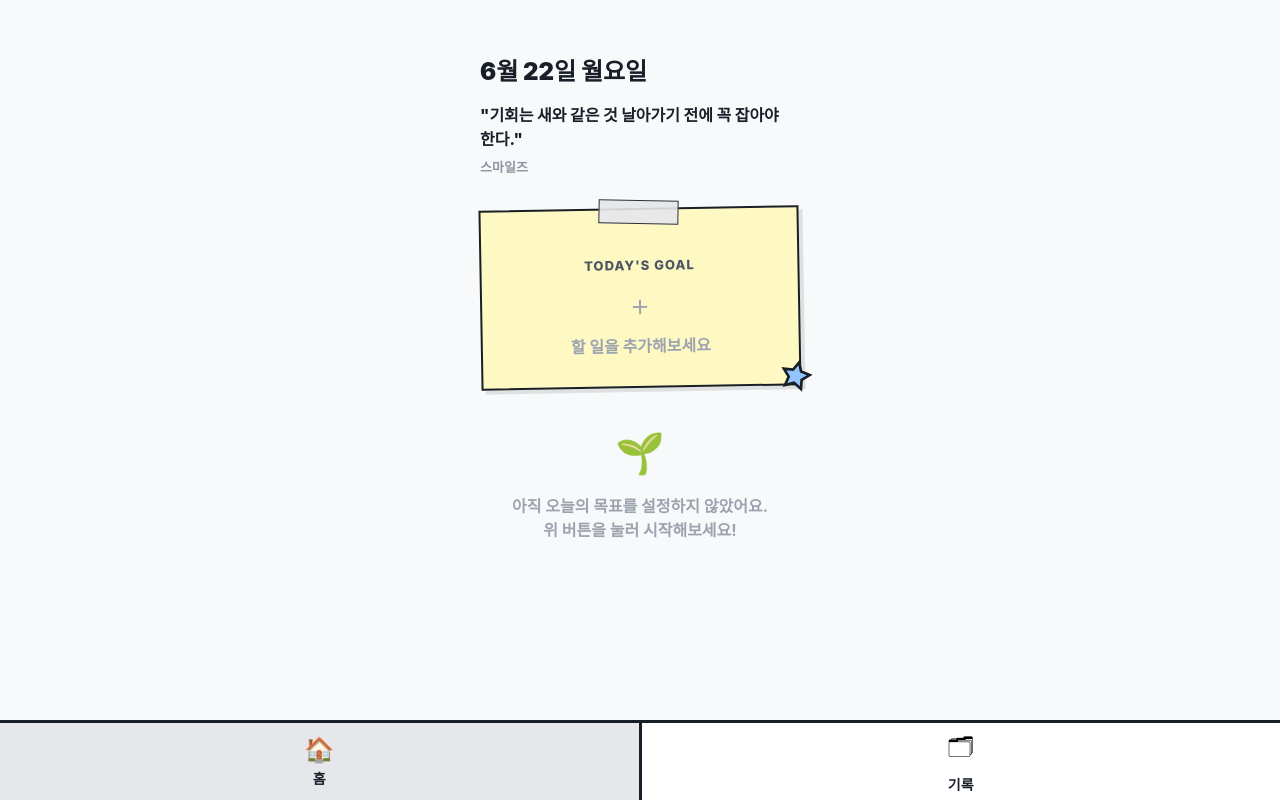
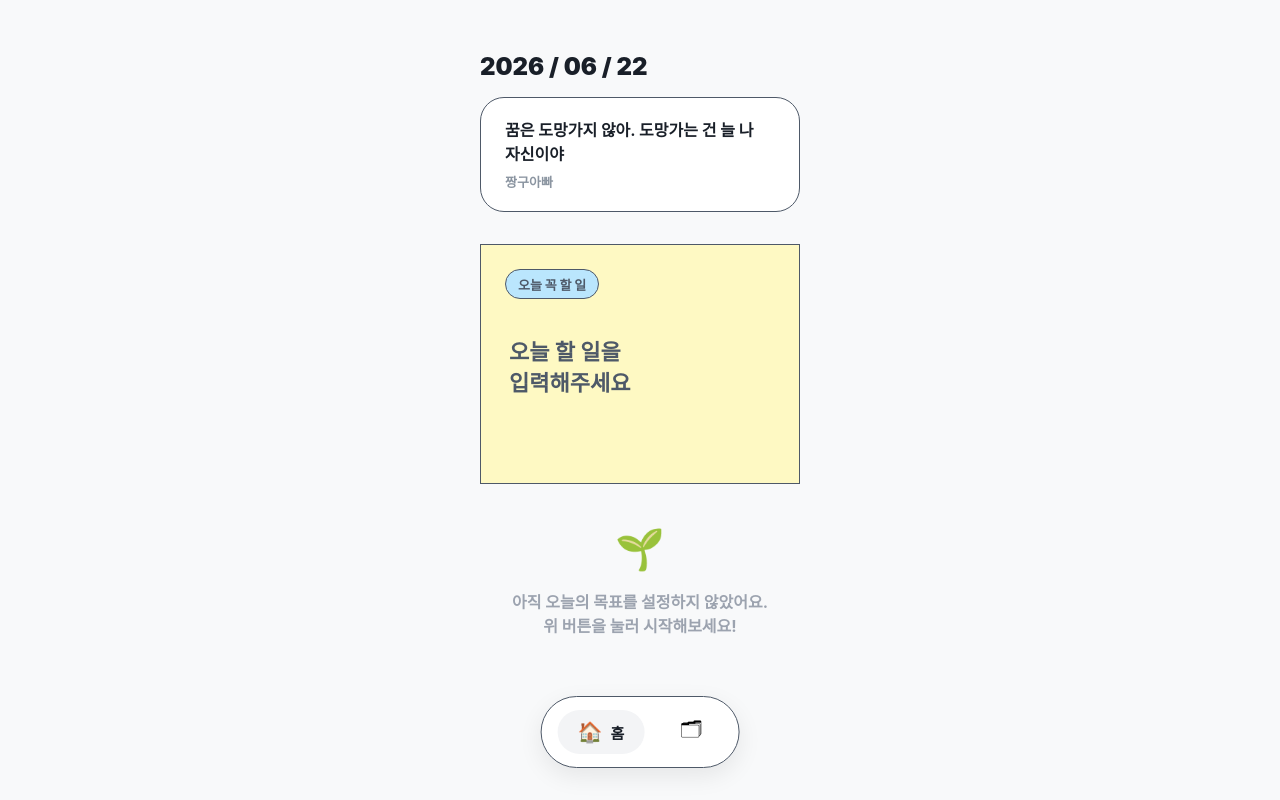
Before and after one commit to haengv/today-doit, a React (Vite) app: page / in a window 1280 px wide. Both pictures are taken after a click on the button "시작하기". Built offline with nearby package versions, Linux system fonts and the light colour scheme.

Commit message:
style: redesign UI from neo-brutalism to clean line style

```diff
--- a/src/App.tsx
+++ b/src/App.tsx
@@ -121,8 +121,10 @@ export default function App() {
 
   const renderHome = () => {
     const today = new Date();
-    const dateOptions: Intl.DateTimeFormatOptions = { month: 'long', day: 'numeric', weekday: 'long' };
-    const dateString = today.toLocaleDateString('ko-KR', dateOptions);
+    const y = today.getFullYear();
+    const m = String(today.getMonth() + 1).padStart(2, '0');
+    const d = String(today.getDate()).padStart(2, '0');
+    const dateString = `${y} / ${m} / ${d}`;
 
     const completedCount = steps.filter(s => s.completed).length;
     const totalCount = steps.length;
@@ -136,11 +138,11 @@ export default function App() {
           <h1 style={{ fontSize: 24, fontWeight: 900, color: '#191f28', margin: '0 0 16px 0' }}>
             {dateString}
           </h1>
-          <div style={{ display: 'flex', flexDirection: 'column', gap: 6 }}>
-            <p style={{ fontSize: 16, fontWeight: 800, color: '#191f28', margin: 0, wordBreak: 'keep-all', lineHeight: 1.5 }}>
-              "기회는 새와 같은 것 날아가기 전에 꼭 잡아야 한다."
+          <div style={{ display: 'flex', flexDirection: 'column', gap: 6, border: '1.5px solid #4E5968', borderRadius: 24, padding: '20px 24px', backgroundColor: '#FFF' }}>
+            <p style={{ fontSize: 16, fontWeight: 700, color: '#191f28', margin: 0, wordBreak: 'keep-all', lineHeight: 1.5 }}>
+              꿈은 도망가지 않아. 도망가는 건 늘 나 자신이야
             </p>
-            <span style={{ fontSize: 13, fontWeight: 700, color: '#8B95A1' }}>스마일즈</span>
+            <span style={{ fontSize: 13, fontWeight: 700, color: '#8B95A1' }}>짱구아빠</span>
           </div>
         </div>
 
@@ -149,27 +151,16 @@ export default function App() {
           <div
             onClick={() => !hasActiveGoal && setIsBottomSheetOpen(true)}
             style={{
-              position: 'relative', width: '100%', minHeight: 180, backgroundColor: postItColor,
-              border: '2px solid #191f28', boxShadow: '4px 4px 0px rgba(0,0,0,0.1)',
-              display: 'flex', flexDirection: 'column', alignItems: 'center', justifyContent: 'center',
-              cursor: hasActiveGoal ? 'default' : 'pointer', padding: '32px 24px 24px', marginBottom: 28,
-              transform: 'rotate(-1deg)'
+              position: 'relative', width: '100%', minHeight: 240, backgroundColor: postItColor,
+              border: '1.5px solid #4E5968',
+              display: 'flex', flexDirection: 'column', alignItems: 'flex-start', justifyContent: 'center',
+              cursor: hasActiveGoal ? 'default' : 'pointer', padding: '32px 24px 24px', marginBottom: 28
             }}
           >
-            {/* Masking Tape */}
-            <div style={{
-              position: 'absolute', top: -10, left: '50%', transform: 'translateX(-50%) rotate(2deg)',
-              width: 80, height: 24, backgroundColor: '#E5E7EB', opacity: 0.9, border: '1px solid #191f28'
-            }} />
-
-            {/* Blue Star Decoration */}
-            <div style={{ position: 'absolute', bottom: -12, right: -12, transform: 'rotate(15deg)' }}>
-              <svg width="32" height="32" viewBox="0 0 24 24" fill="#93C5FD" stroke="#191f28" strokeWidth="2">
-                <path d="M12 2l3.09 6.26L22 9.27l-5 4.87 1.18 6.88L12 17.77l-6.18 3.25L7 14.14 2 9.27l6.91-1.01L12 2z" />
-              </svg>
+            {/* Pill Badge */}
+            <div style={{ position: 'absolute', top: 24, left: 24, backgroundColor: '#BAE6FD', border: '1.5px solid #4E5968', borderRadius: 20, padding: '4px 12px' }}>
+              <span style={{ fontSize: 13, color: '#4E5968', fontWeight: 800 }}>오늘 꼭 할 일</span>
             </div>
-
-            <h2 style={{ fontSize: 13, color: '#4B5563', fontWeight: 800, marginBottom: 16, letterSpacing: 1 }}>TODAY'S GOAL</h2>
 
             {!hasActiveGoal ? (
               isBottomSheetOpen ? (
@@ -185,7 +176,7 @@ export default function App() {
                     border: 'none',
                     outline: 'none',
                     resize: 'none',
-                    textAlign: 'center',
+                    textAlign: 'left',
                     fontSize: 26,
                     fontWeight: 800,
                     color: '#191f28',
@@ -195,13 +186,12 @@ export default function App() {
                   rows={2}
                 />
               ) : (
-                <div style={{ display: 'flex', flexDirection: 'column', alignItems: 'center', gap: 12, color: '#9CA3AF' }}>
-                  <div style={{ fontSize: 32, fontWeight: 300, lineHeight: 1 }}>+</div>
-                  <div style={{ fontSize: 16, fontWeight: 700 }}>할 일을 추가해보세요</div>
+                <div style={{ display: 'flex', flexDirection: 'column', alignItems: 'flex-start', gap: 8, color: '#4E5968', marginLeft: 4 }}>
+                  <div style={{ fontSize: 22, fontWeight: 700, lineHeight: 1.4 }}>오늘 할 일을<br />입력해주세요</div>
                 </div>
               )
             ) : (
-              <h1 className="handwriting" style={{ fontSize: 26, fontWeight: 800, color: '#191f28', margin: 0, wordBreak: 'keep-all', textAlign: 'center', lineHeight: 1.3 }}>
+              <h1 className="handwriting" style={{ fontSize: 26, fontWeight: 800, color: '#191f28', margin: 0, wordBreak: 'keep-all', textAlign: 'left', lineHeight: 1.3, marginLeft: 4 }}>
                 {goal}
               </h1>
             )}
@@ -507,7 +497,7 @@ export default function App() {
     const currentStep = steps[currentStepIndex];
 
     return (
-      <div style={{ display: 'flex', flexDirection: 'column', alignItems: 'center', justifyContent: 'center', minHeight: '100vh', background: '#DDD6FE', padding: 20, paddingBottom: 100, position: 'relative' }}>
+      <div style={{ display: 'flex', flexDirection: 'column', alignItems: 'center', justifyContent: 'center', minHeight: '100vh', background: '#F8F9FA', padding: 20, paddingBottom: 100, position: 'relative' }}>
         <div style={{ position: 'absolute', top: 40, left: 20 }}>
           {renderBackButton(() => {
             if (window.confirm('현재 진행 중인 행동이 있습니다. 타이머를 멈추고 정말 나가시겠습니까?')) {
@@ -525,7 +515,7 @@ export default function App() {
           </h1>
 
           {/* Mini Timeline */}
-          <div style={{ width: '100%', display: 'flex', flexDirection: 'column', gap: 8, marginBottom: 32, textAlign: 'left', background: '#F3F4F6', padding: 16, borderRadius: 12, border: '2px solid #191f28' }}>
+          <div style={{ width: '100%', display: 'flex', flexDirection: 'column', gap: 8, marginBottom: 32, textAlign: 'left', background: '#F8F9FA', padding: 16, borderRadius: 16 }}>
             <h3 style={{ fontSize: 14, fontWeight: 800, margin: '0 0 4px 0', color: '#4E5968' }}>진행 상황</h3>
             {steps.map((step, idx) => {
               const isCurrent = idx === currentStepIndex;
@@ -544,10 +534,9 @@ export default function App() {
 
           {/* Stopwatch */}
           <div style={{
-            fontSize: 56, fontWeight: 800, fontFamily: 'monospace',
-            background: '#191f28', color: '#FFF', padding: '16px 32px',
-            borderRadius: 16, border: '4px solid #000', marginBottom: 40,
-            boxShadow: '4px 4px 0px #FDE047'
+            fontSize: 64, fontWeight: 300, fontFamily: 'monospace',
+            color: '#191f28', padding: '16px 32px',
+            marginBottom: 40, letterSpacing: 2
           }}>
             {formatTime(elapsedSeconds)}
           </div>
@@ -784,30 +773,31 @@ export default function App() {
       {/* Bottom Navigation Tab Bar */}
       {screen !== 'onboarding' && screen !== 'breakdown' && screen !== 'receipt' && (
         <div style={{
-          position: 'fixed', bottom: 0, left: 0, right: 0,
-          background: '#FFF', borderTop: '3px solid #191f28',
-          display: 'flex', height: 80, zIndex: 1000
+          position: 'fixed', bottom: 32, left: '50%', transform: 'translateX(-50%)',
+          background: '#FFF', border: '1.5px solid #4E5968', borderRadius: 40,
+          display: 'flex', alignItems: 'center', padding: '8px 16px', zIndex: 1000,
+          boxShadow: '0 8px 24px rgba(0,0,0,0.08)', gap: 16
         }}>
           <div
             onClick={() => { setTab('home'); setScreen('home'); }}
             style={{
-            flex: 1, display: 'flex', flexDirection: 'column', alignItems: 'center', justifyContent: 'center',
-            background: tab === 'home' ? '#E5E7EB' : '#FFF', cursor: 'pointer',
-            borderRight: '3px solid #191f28'
+              display: 'flex', alignItems: 'center', gap: 8, padding: '10px 20px',
+              background: tab === 'home' ? '#F3F4F6' : 'transparent', borderRadius: 24, cursor: 'pointer',
+              transition: 'background 0.2s'
             }}
           >
-          <div style={{ fontSize: 24, marginBottom: 4 }}>🏠</div>
-          <div style={{ fontSize: 14, fontWeight: 800, color: '#191f28' }}>홈</div>
+            <div style={{ fontSize: 20 }}>🏠</div>
+            <div style={{ fontSize: 15, fontWeight: 800, color: '#191f28' }}>홈</div>
           </div>
           <div
             onClick={() => setTab('history')}
             style={{
-            flex: 1, display: 'flex', flexDirection: 'column', alignItems: 'center', justifyContent: 'center',
-            background: tab === 'history' ? '#E5E7EB' : '#FFF', cursor: 'pointer'
+              display: 'flex', alignItems: 'center', gap: 8, padding: '10px 20px',
+              background: tab === 'history' ? '#F3F4F6' : 'transparent', borderRadius: 24, cursor: 'pointer',
+              transition: 'background 0.2s'
             }}
           >
-          <div style={{ fontSize: 24, marginBottom: 4 }}>🗂</div>
-          <div style={{ fontSize: 14, fontWeight: 800, color: '#191f28' }}>기록</div>
+            <div style={{ fontSize: 20 }}>🗂</div>
           </div>
         </div>
       )}
--- a/src/index.css
+++ b/src/index.css
@@ -92,13 +92,13 @@ input:focus, textarea:focus {
 }
 
 /* ---------------------------------
-   Neo-Brutalism Styles
+   Clean Line Styles
 --------------------------------- */
 
 :root {
-  --neo-border: 3px solid #191f28;
-  --neo-shadow: 4px 4px 0px #191f28;
-  --neo-shadow-hover: 2px 2px 0px #191f28;
+  --neo-border: 1.5px solid #4E5968;
+  --neo-shadow: none;
+  --neo-shadow-hover: none;
   --neo-bg-color: #ffffff;
 }
 
@@ -106,23 +106,22 @@ input:focus, textarea:focus {
   background-color: var(--neo-bg-color);
   border: var(--neo-border);
   box-shadow: var(--neo-shadow);
-  border-radius: 8px; /* Slight rounding looks better even in brutalism */
+  border-radius: 20px;
   transition: transform 0.1s, box-shadow 0.1s;
 }
 
 .neo-card:active {
-  transform: translate(2px, 2px);
-  box-shadow: var(--neo-shadow-hover);
+  transform: scale(0.99);
 }
 
 .neo-btn {
   background-color: var(--neo-bg-color);
   border: var(--neo-border);
   box-shadow: var(--neo-shadow);
-  border-radius: 8px;
-  font-weight: 800;
+  border-radius: 30px;
+  font-weight: 700;
   cursor: pointer;
-  transition: transform 0.1s, box-shadow 0.1s;
+  transition: all 0.2s;
   padding: 16px 20px;
   color: #191f28;
   font-size: 16px;
@@ -130,8 +129,8 @@ input:focus, textarea:focus {
 }
 
 .neo-btn:active {
-  transform: translate(2px, 2px);
-  box-shadow: var(--neo-shadow-hover);
+  background-color: #F3F4F6;
+  transform: scale(0.98);
 }
 
 .handwriting {
@@ -143,7 +142,7 @@ input:focus, textarea:focus {
 .neo-input {
   border: var(--neo-border);
   box-shadow: var(--neo-shadow);
-  border-radius: 8px;
+  border-radius: 16px;
   padding: 16px;
   font-size: 16px;
   font-weight: 600;
@@ -153,5 +152,5 @@ input:focus, textarea:focus {
 
 .neo-input:focus {
   outline: none;
-  box-shadow: 4px 4px 0px #3182f6; /* Focus shadow color */
+  border-color: #3182f6;
 }
```
Lines whose indentation alone changed are shown as unchanged.
